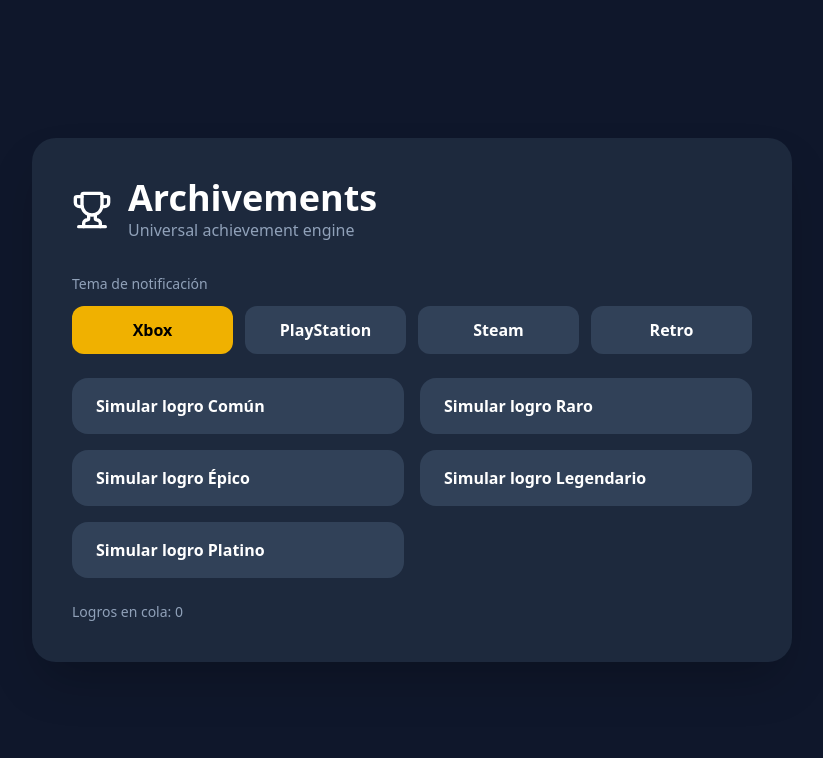
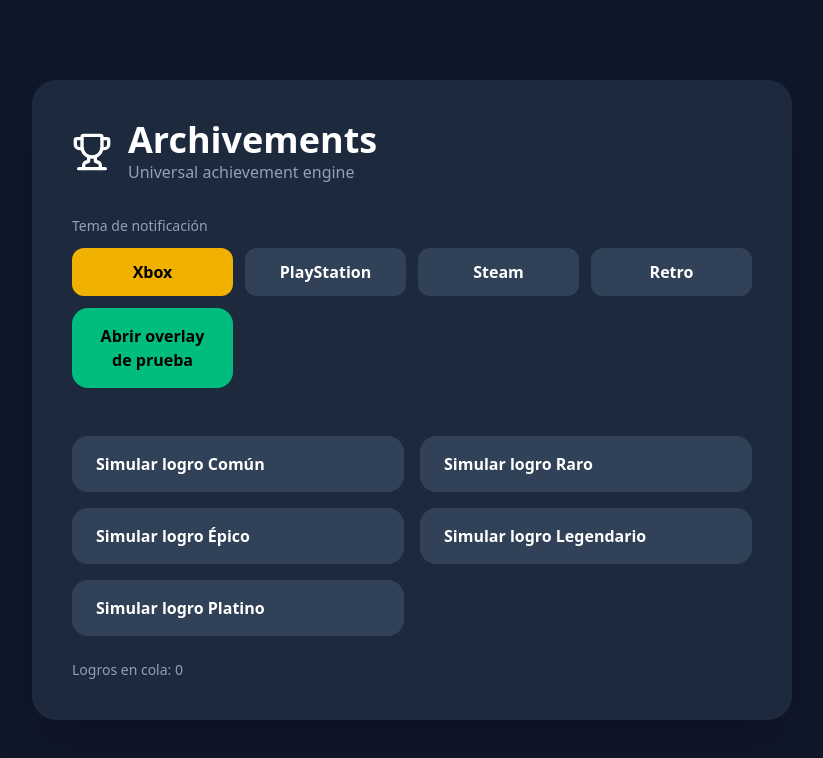
Before and after one commit to GeraldOpitz/Archievements, a React (Vite) app: page / in a window 1280 px wide. Shown: the top 758 px of the page, without its empty margins (228-1051 px from the left). Built offline with nearby package versions, Linux system fonts and the light colour scheme.

Commit message:
feat: create overlay test window

```diff
--- a/src-tauri/capabilities/default.json
+++ b/src-tauri/capabilities/default.json
@@ -5,6 +5,6 @@
   "windows": ["main"],
   "permissions": [
     "core:default",
-    "opener:default"
+    "core:webview:allow-create-webview-window"
   ]
 }
--- a/src/App.tsx
+++ b/src/App.tsx
@@ -5,6 +5,7 @@
 import type { AchievementTheme } from "./features/achievements/themes";
 import { themeLabels } from "./features/achievements/themes";
 import { useAchievementQueue } from "./features/achievements/useAchievementQueue";
+import { WebviewWindow } from "@tauri-apps/api/webviewWindow";
 
 export default function App() {
   const [theme, setTheme] = useState<AchievementTheme>("xbox");
@@ -59,6 +60,22 @@
                 {label}
               </button>
             ))}
+            <button
+              onClick={openOverlayWindow}
+              className="
+                mb-6
+                w-full
+                px-6 py-4
+                rounded-2xl
+                bg-emerald-500
+                text-black
+                font-bold
+                hover:bg-emerald-400
+                transition
+              "
+            >
+              Abrir overlay de prueba
+            </button>
           </div>
         </div>
 
@@ -69,4 +86,26 @@
       </div>
     </main>
   );
+
+  function openOverlayWindow() {
+  const overlay = new WebviewWindow("overlay", {
+    url: "index.html?view=overlay",
+    title: "Archivements Overlay",
+    width: 520,
+    height: 180,
+    decorations: false,
+    transparent: true,
+    alwaysOnTop: true,
+    resizable: false,
+    skipTaskbar: true,
+    });
+
+    overlay.once("tauri://created", () => {
+      console.log("Overlay creado");
+    });
+
+    overlay.once("tauri://error", (error) => {
+      console.error("Error creando overlay", error);
+    });
+  }
 }
--- a/src/main.tsx
+++ b/src/main.tsx
@@ -1,11 +1,18 @@
 import React from "react";
 import ReactDOM from "react-dom/client";
 import App from "./App";
-
+import { OverlayApp } from "./overlay/OverlayApp";
 import "./App.css";
 
-ReactDOM.createRoot(document.getElementById("root") as HTMLElement).render(
+const root = ReactDOM.createRoot(
+  document.getElementById("root")!
+);
+
+const params = new URLSearchParams(window.location.search);
+const view = params.get("view");
+
+root.render(
   <React.StrictMode>
-    <App />
-  </React.StrictMode>,
+    {view === "overlay" ? <OverlayApp /> : <App />}
+  </React.StrictMode>
 );
--- /dev/null
+++ b/src/overlay/OverlayApp.tsx
@@ -0,0 +1,22 @@
+import { AchievementToast } from "../features/achievements/AchievementToast";
+import type { AchievementUnlockEvent } from "../features/achievements/types";
+
+const demoAchievement: AchievementUnlockEvent = {
+  id: crypto.randomUUID(),
+  gameTitle: "Archivements Overlay",
+  achievementTitle: "Overlay Window Ready",
+  description: "La ventana overlay está funcionando.",
+  rarity: "legendary",
+  unlockedAt: new Date().toISOString(),
+};
+
+export function OverlayApp() {
+  return (
+    <main className="min-h-screen bg-transparent">
+      <AchievementToast
+        achievement={demoAchievement}
+        theme="xbox"
+      />
+    </main>
+  );
+}
```
